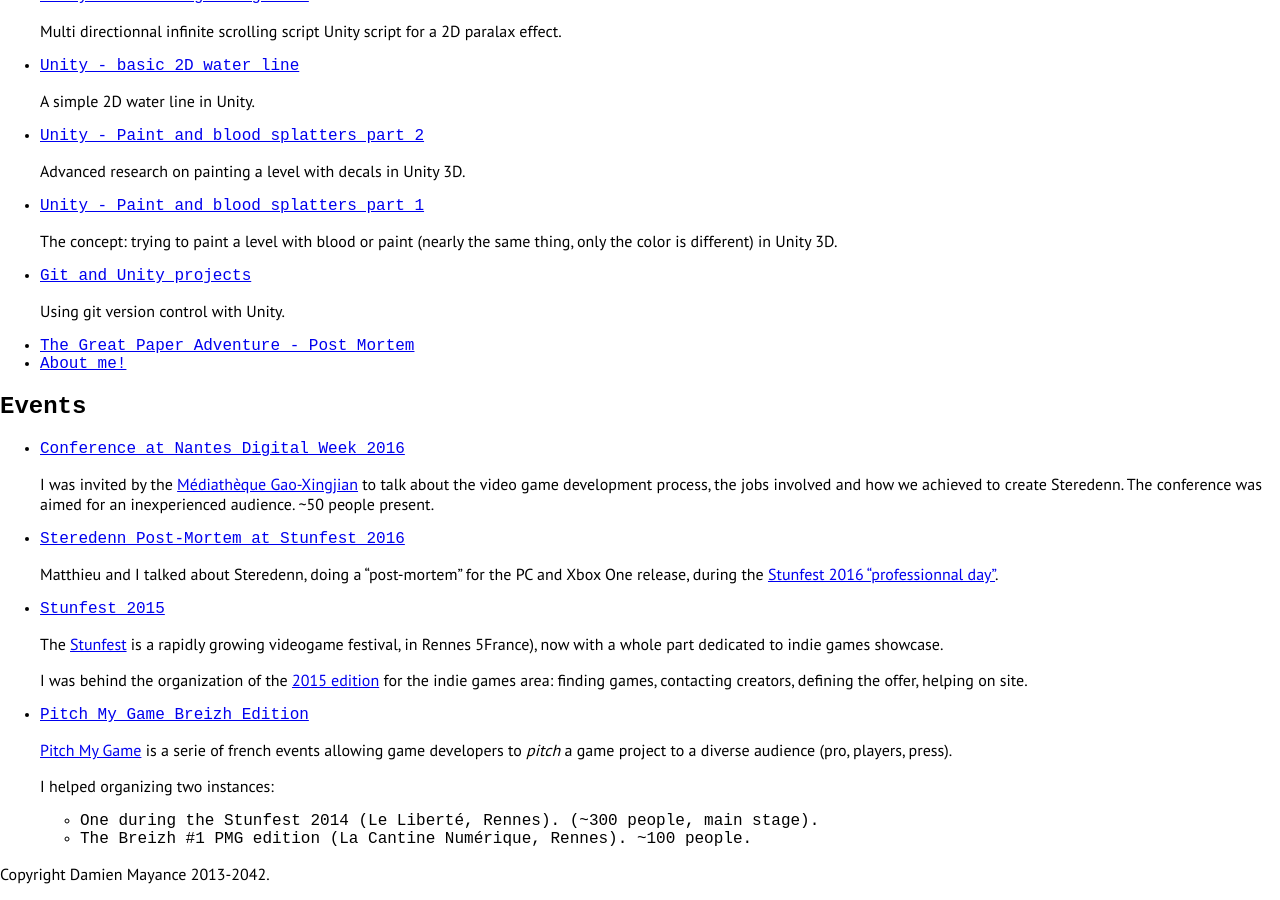
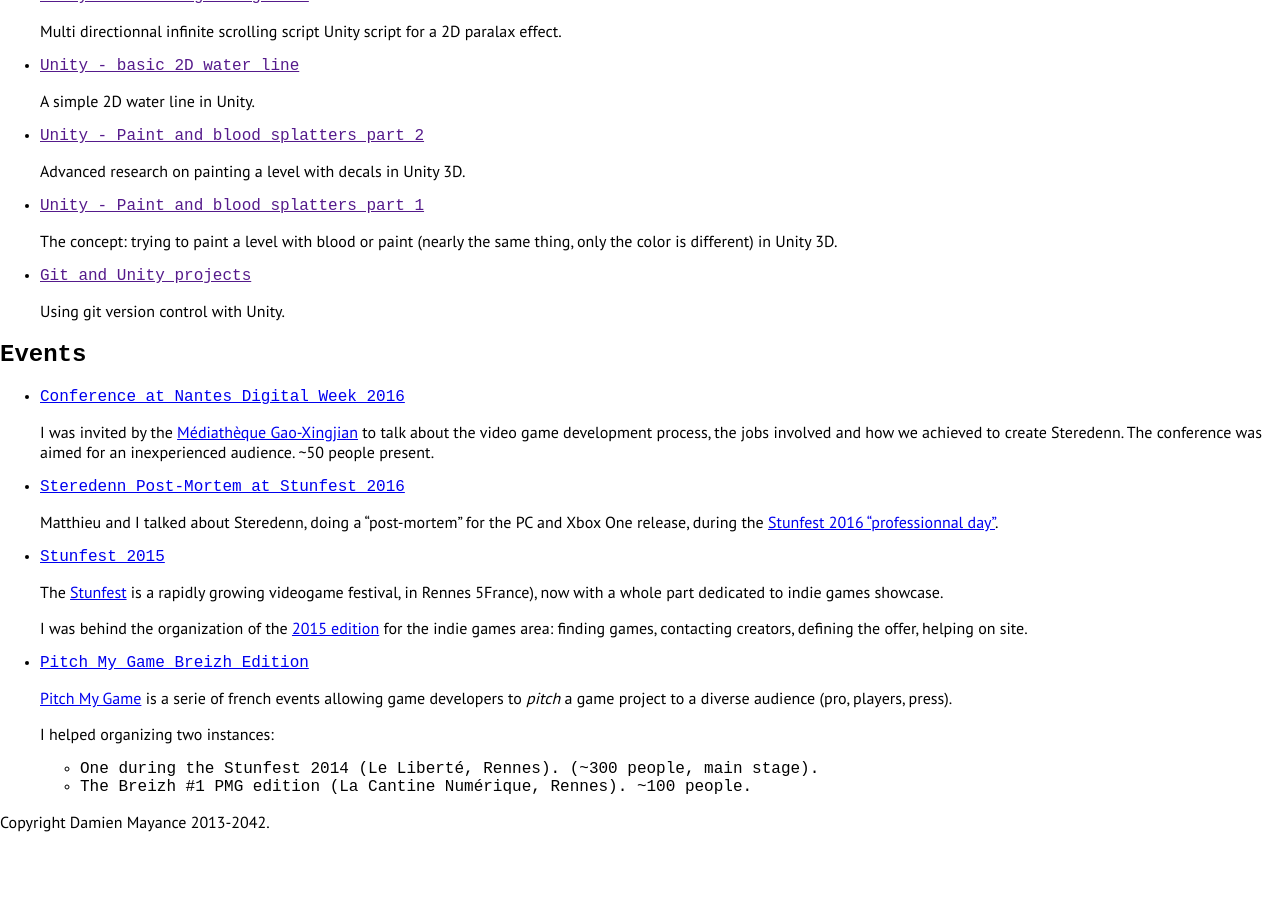
Before and after one commit to valryon/valryon.github.io, a Jekyll site: the page built from index.html, in a window 1280 px wide and 900 px high, scrolled down 10149 px. Built offline with Jekyll 4.4.1, drawn with Linux system fonts in a browser that asks for light colours; some web fonts are replaced; after the commit the page ends 10997 px from its top, so only the background shows below that.

Commit message:
move code snippets to _code collections

```diff
--- a/_config.yml
+++ b/_config.yml
@@ -22,6 +22,8 @@
     permalink: /:title/
   events:
     output: true
+  code:
+    output: true
 
 # -------------------------------------------------------
 # Defaults.
@@ -36,6 +38,11 @@
   - scope:
       path: ""
       type: "posts"
+    values:
+      layout: "post"
+  - scope:
+      path: ""
+      type: "code"
     values:
       layout: "post"
   - scope:
--- a/index.html
+++ b/index.html
@@ -47,12 +47,11 @@
     </div>
     <div class="home__block__content">
       <ul>
-        {% assign code = site.posts | sort: 'date' | reverse %}
-        {% for post in site.posts %}
-
+        {% assign code = site.code | sort: 'date' | reverse %}
+        {% for p in code %}
             <li>
-              <a href="{{ site.url }}{{ post.url }}">{{ post.title }}</a>
-              {{ post.excerpt }}
+              <a href="{{ site.url }}{{ post.url }}">{{ p.title }}</a>
+              {{ p.excerpt }}
             </li>
 
         {% endfor %}
```
Also changed, not shown: _code/2013-09-16-git-and-unity-projects.md (renamed from _posts/2013-09-16-git-and-unity-projects.md), _code/2013-10-08-unity-paint-part-1.md (renamed from _posts/2013-10-08-unity-paint-part-1.md), _code/2013-10-09-unity-paint-part-2.md (renamed from _posts/2013-10-09-unity-paint-part-2.md), _code/2013-12-12-water-line-2d-unity.md (renamed from _posts/2013-12-12-water-line-2d-unity.md), _code/2014-03-05-unity-scrolling-background.md (renamed from _posts/2014-03-05-unity-scrolling-background.md), _code/2014-04-01-unity-cheatcode.md (renamed from _posts/2014-04-01-unity-cheatcode.md), _code/2014-04-01-unity-timer.md (renamed from _posts/2014-04-01-unity-timer.md), _code/2014-09-09-unity-expandable-laser.md (renamed from _posts/2014-09-09-unity-expandable-laser.md).
